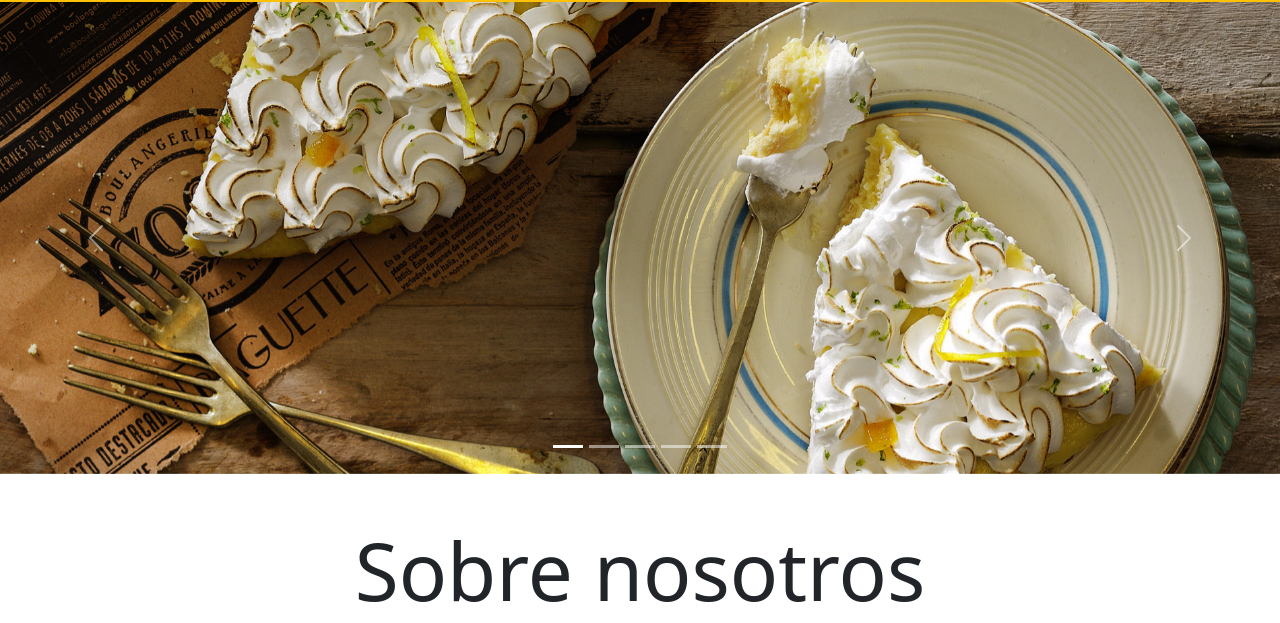
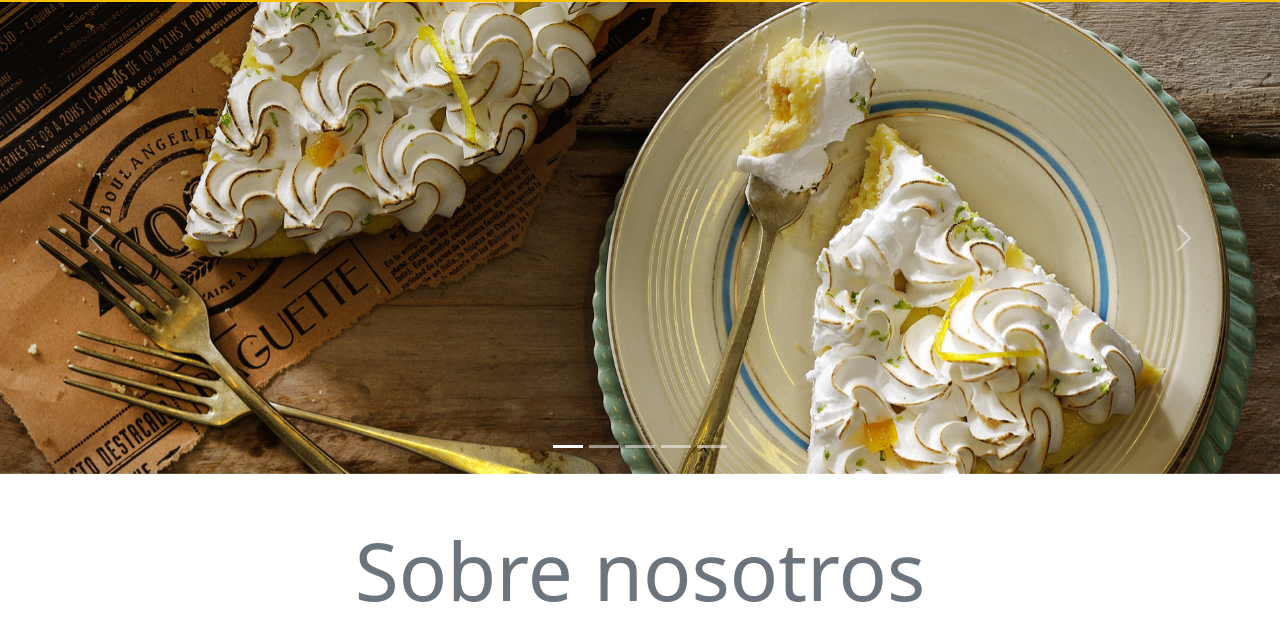
Before and after one commit to Vicopalacio/panaderiaCocu, a plain HTML site: page index.html in a window 1280 px wide. Shown: the part 108-731 px from the top of the page. Drawn offline with nearby package versions, Linux system fonts and the light colour scheme.

Commit message:
cambiamos el color del titulo principal de la pagina index.html

```diff
--- a/index.html
+++ b/index.html
@@ -148,7 +148,7 @@
       </div>
       <section class="container my-5">
         <article>
-          <h1 class="display-1 text-center">Sobre nosotros</h1>
+          <h1 class="display-1 text-center text-secondary">Sobre nosotros</h1>
           <p>
             Lorem ipsum dolor sit amet consectetur adipisicing elit. Earum,
             illo. Pariatur vero voluptatibus tempore corrupti adipisci aut
```
